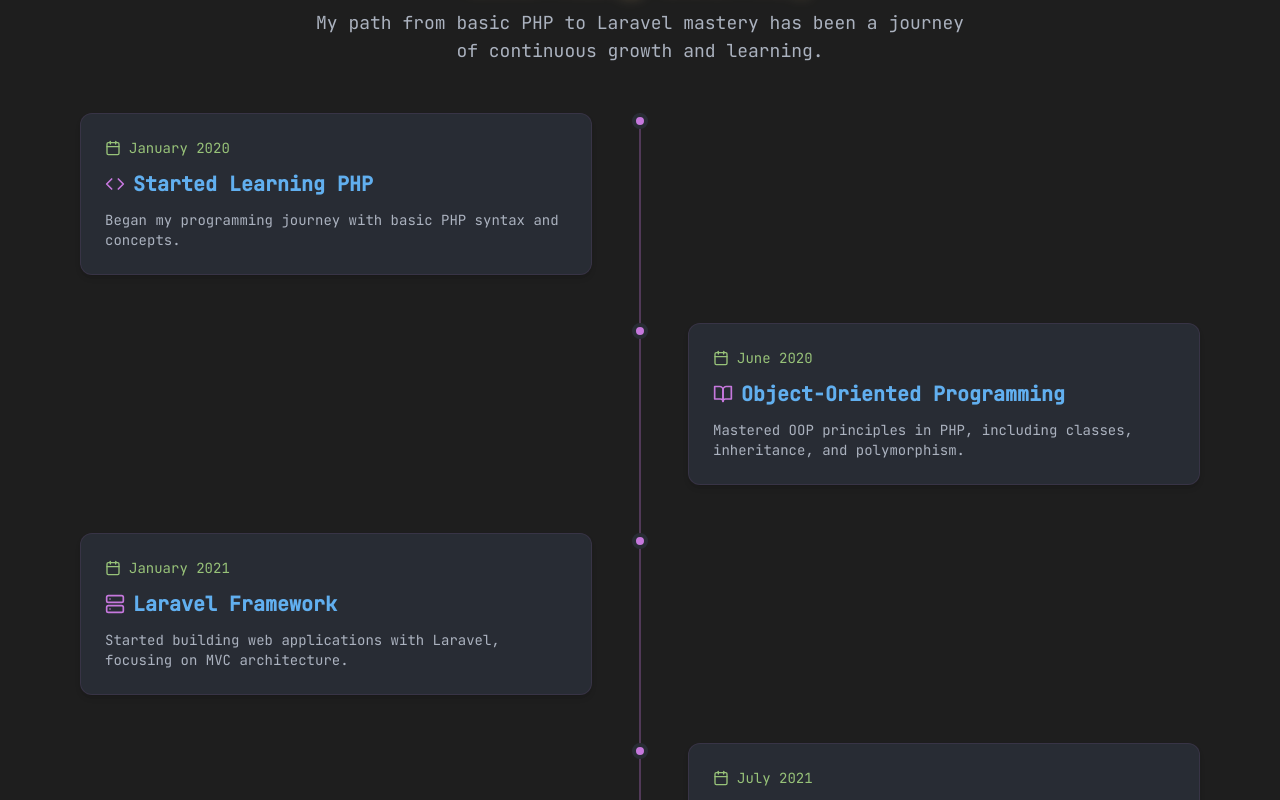
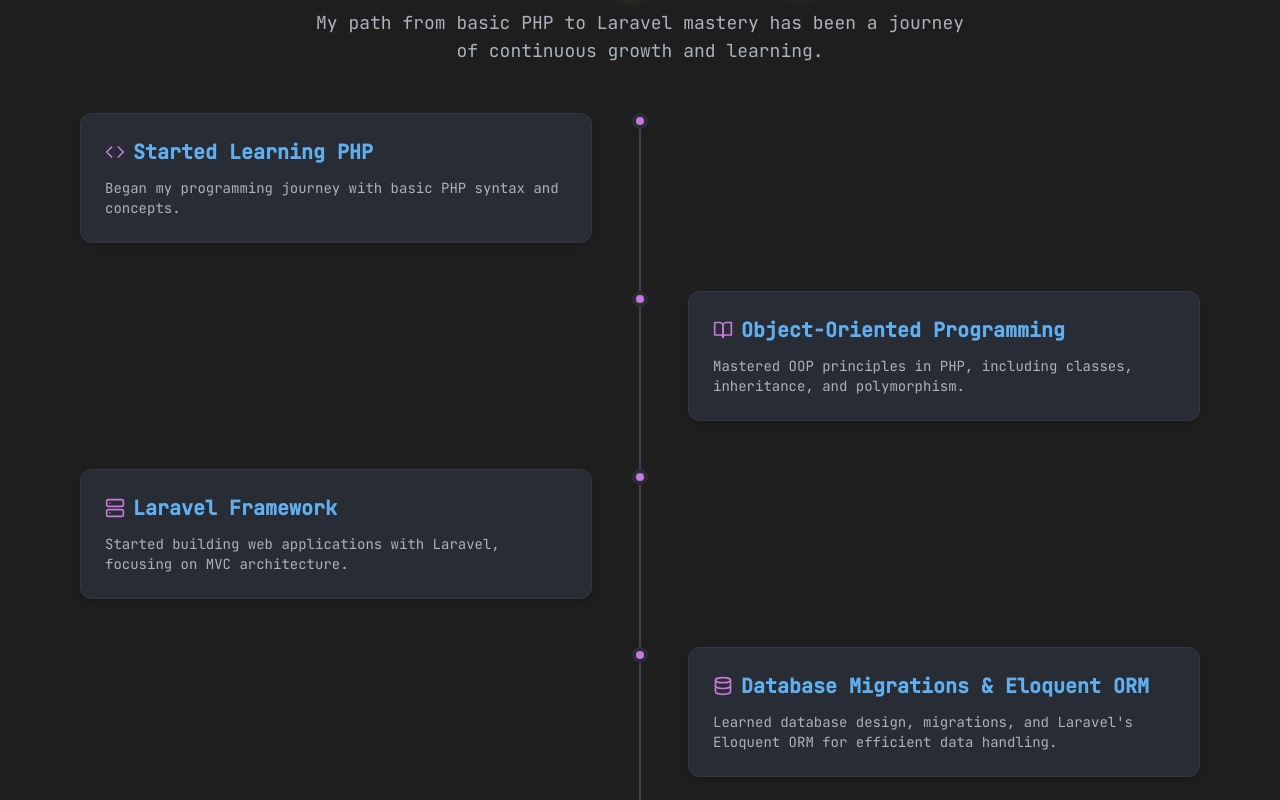
Before and after one commit to ispastro/devportfolio, a React (Vite) app: page / in a window 1280 px wide. Shown: the part 3800-4600 px from the top of the page. Built offline with nearby package versions, Linux system fonts and the light colour scheme.

Commit message:
date is removed

```diff
--- a/src/components/Journey.tsx
+++ b/src/components/Journey.tsx
@@ -1,9 +1,8 @@
 import React from 'react';
-import { Calendar, Code, BookOpen, Server, Database } from 'lucide-react';
+import { Code, BookOpen, Server, Database } from 'lucide-react';
 
 type Milestone = {
   id: number;
-  date: string;
   title: string;
   description: string;
   icon: React.ReactNode;
@@ -13,35 +12,30 @@
   const milestones: Milestone[] = [
     {
       id: 1,
-      date: "January 2020",
       title: "Started Learning PHP",
       description: "Began my programming journey with basic PHP syntax and concepts.",
       icon: <Code className="text-[#C678DD]" size={20} />
     },
     {
       id: 2,
-      date: "June 2020",
       title: "Object-Oriented Programming",
       description: "Mastered OOP principles in PHP, including classes, inheritance, and polymorphism.",
       icon: <BookOpen className="text-[#C678DD]" size={20} />
     },
     {
       id: 3,
-      date: "January 2021",
       title: "Laravel Framework",
       description: "Started building web applications with Laravel, focusing on MVC architecture.",
       icon: <Server className="text-[#C678DD]" size={20} />
     },
     {
       id: 4,
-      date: "July 2021",
       title: "Database Migrations & Eloquent ORM",
       description: "Learned database design, migrations, and Laravel's Eloquent ORM for efficient data handling.",
       icon: <Database className="text-[#C678DD]" size={20} />
     },
     {
       id: 5,
-      date: "January 2022",
       title: "RESTful API Development",
       description: "Built RESTful APIs with Laravel, implementing authentication, validation, and resource controllers.",
       icon: <Code className="text-[#C678DD]" size={20} />
@@ -77,17 +71,11 @@
                 <div className={`relative md:w-1/2 ml-8 md:ml-0 ${index % 2 === 0 ? 'md:pr-12 md:mr-auto' : 'md:pl-12 md:ml-auto'}`}>
                   <div className="bg-[#282C34] border border-[#C678DD]/10 rounded-xl p-6 shadow-md hover:shadow-[#C678DD]/30 transition-all hover:-translate-y-1">
                     <div className="flex items-center mb-3">
-                      <Calendar size={16} className="text-[#98C379] mr-2" />
-                      <span className="text-sm text-[#98C379]">{milestone.date}</span>
-                    </div>
-
-                    <div className="flex items-center mb-3">
                       {milestone.icon}
                       <h3 className="text-xl font-semibold ml-2 text-[#61AFEF]">
                         {milestone.title}
                       </h3>
                     </div>
-
                     <p className="text-[#ABB2BF] text-sm">
                       {milestone.description}
                     </p>
```
